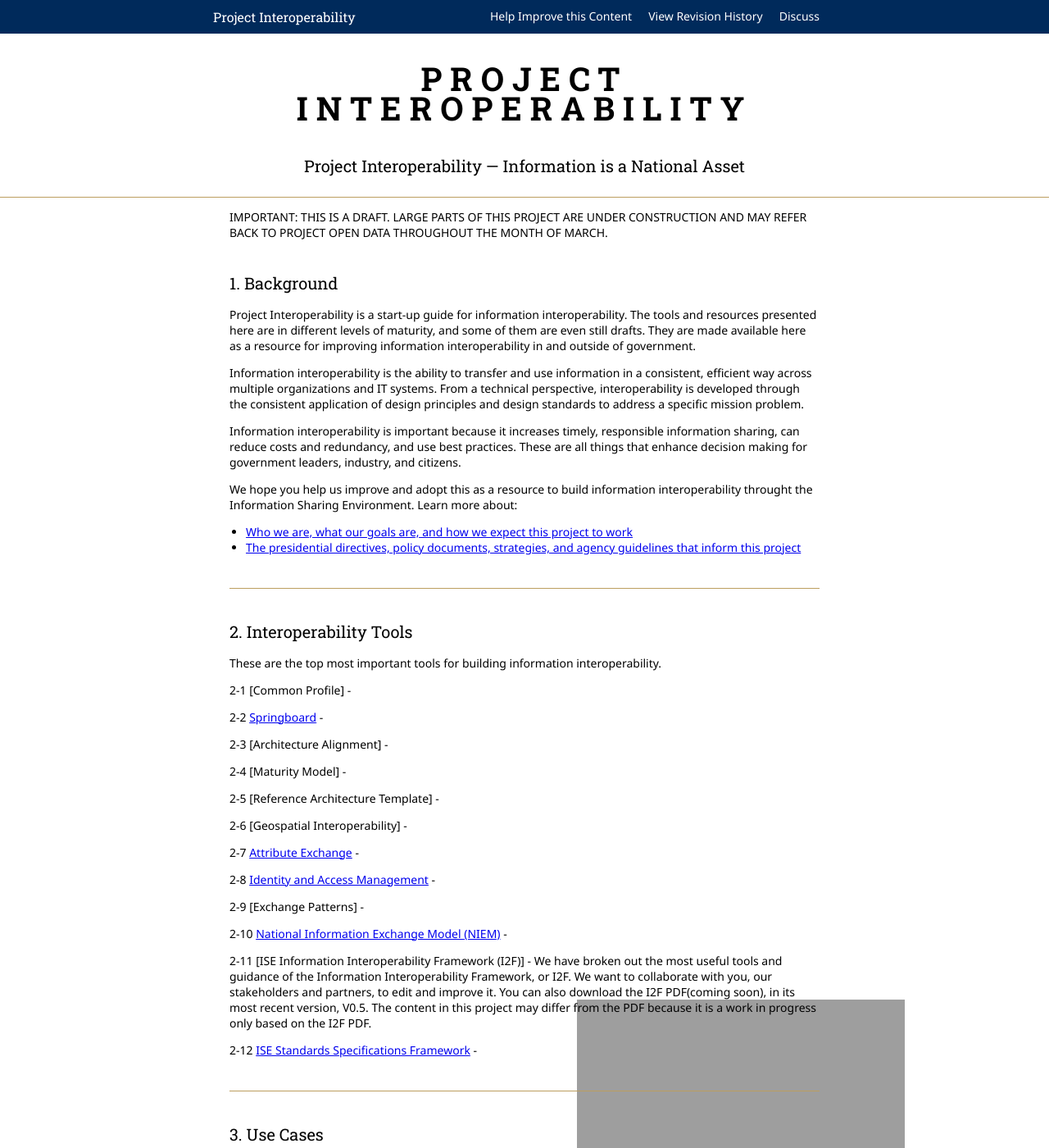
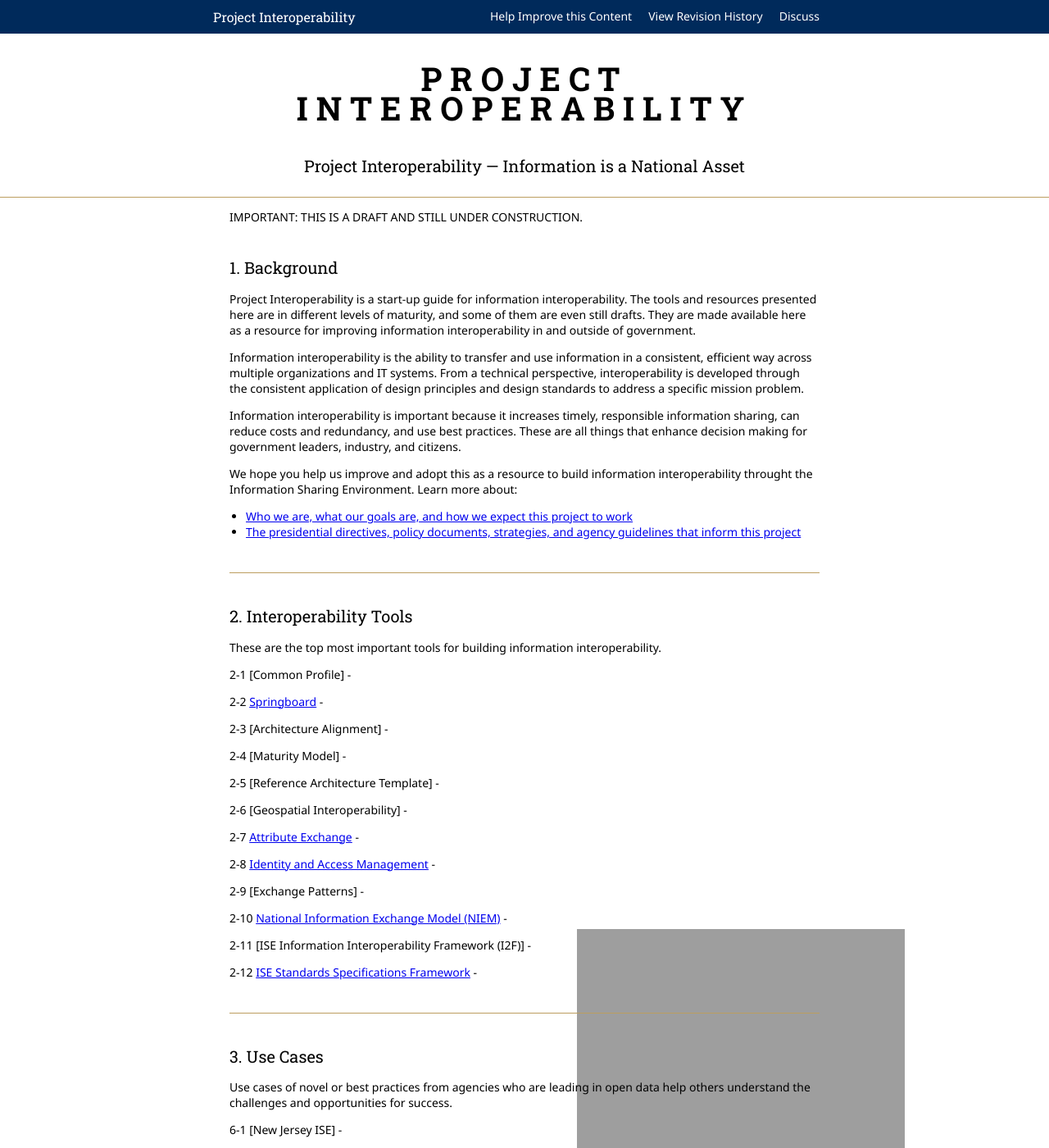
Before and after one commit to Project-Interoperability/project-interoperability.github.io, a Jekyll site: the page built from index.md, in a window 1280 px wide and 1400 px high. Shown: the whole window at 82% size. Built offline with Jekyll 4.4.1, drawn with Linux system fonts in a browser that asks for light colours; nearby versions of some CDN libraries.

Commit message:
Update index.md

```diff
--- a/index.md
+++ b/index.md
@@ -6,7 +6,7 @@ filename: index.md
 title: Project Interoperability
 ---
 
-IMPORTANT: THIS IS A DRAFT. LARGE PARTS OF THIS PROJECT ARE UNDER CONSTRUCTION AND MAY REFER BACK TO PROJECT OPEN DATA THROUGHOUT THE MONTH OF MARCH.
+IMPORTANT: THIS IS A DRAFT AND STILL UNDER CONSTRUCTION.
 
 ##1. Background
 
@@ -47,7 +47,7 @@ These are the top most important tools for building information interoperability
 
 2-10 [National Information Exchange Model (NIEM)](/niem/) -
 
-2-11 [ISE Information Interoperability Framework (I2F)] - We have broken out the most useful tools and guidance of the Information Interoperability Framework, or I2F. We want to collaborate with you, our stakeholders and partners, to edit and improve it. You can also download the I2F PDF(coming soon), in its most recent version, V0.5. The content in this project may differ from the PDF because it is a work in progress only based on the I2F PDF.
+2-11 [ISE Information Interoperability Framework (I2F)] -
 
 2-12 [ISE Standards Specifications Framework](/standards-specifications/) -
 
```
